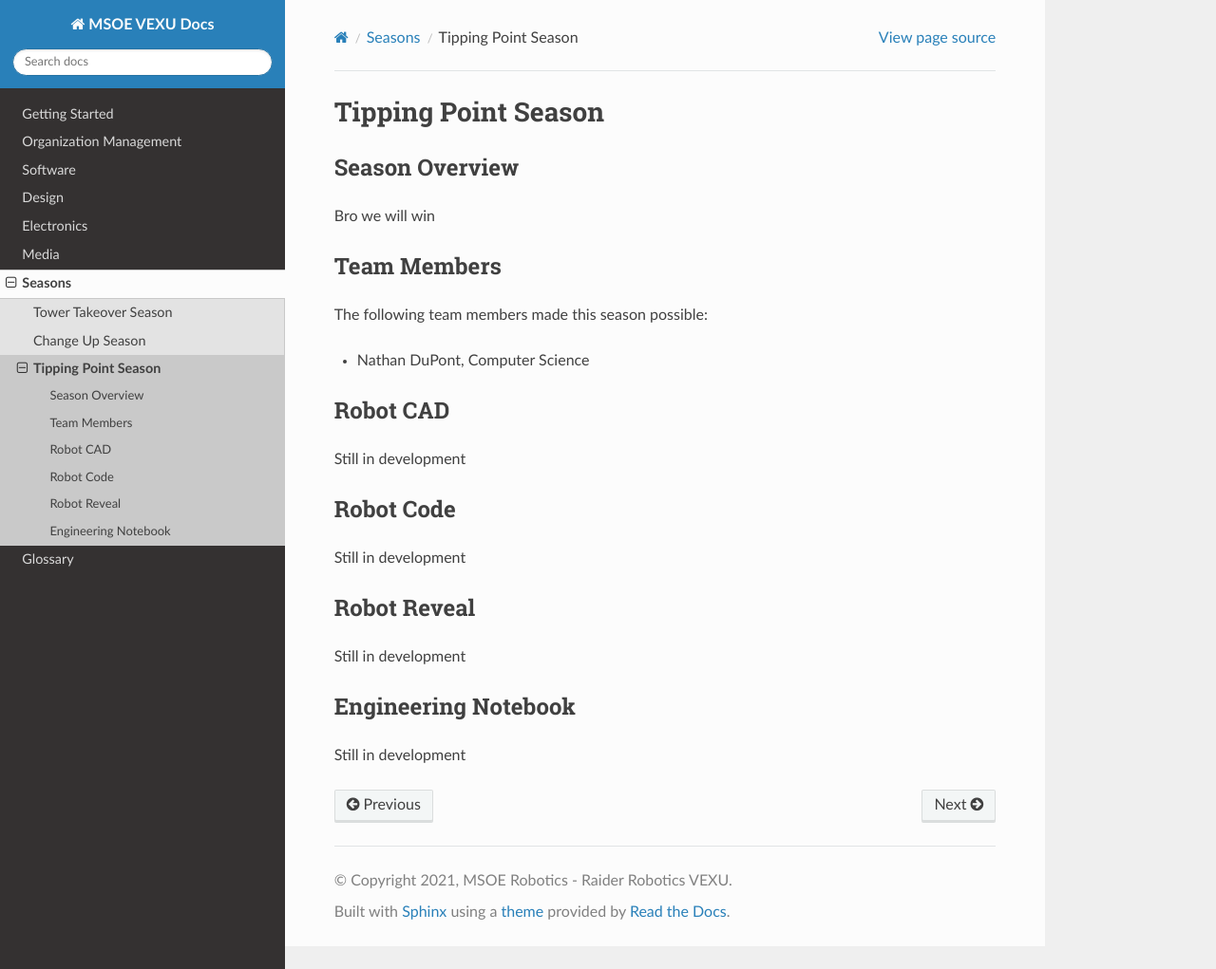
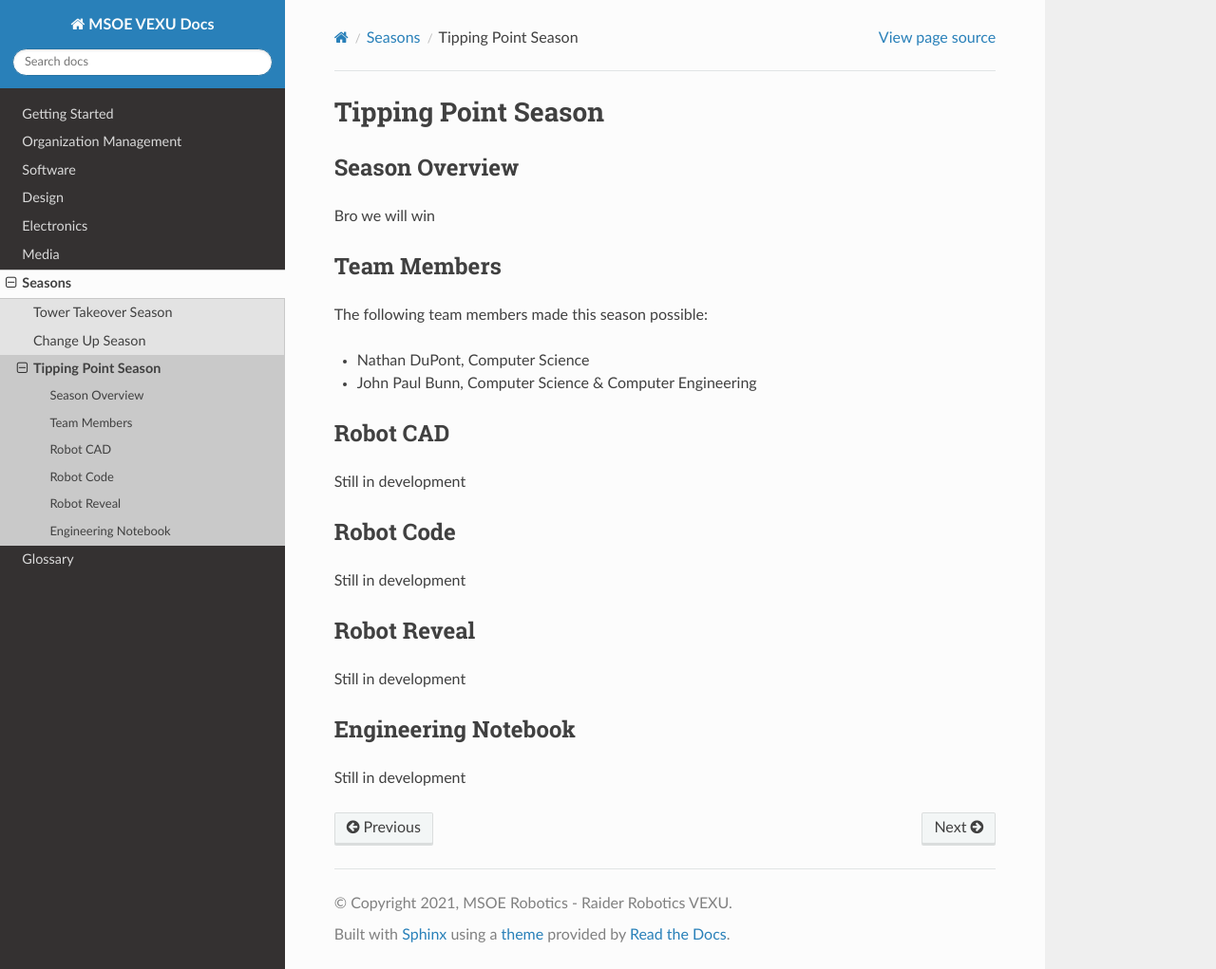
Before and after one commit to msoe-vex/docs, a Sphinx documentation site: the page built from source/seasons/tipping-point/tipping-point.rst, in a window 1280 px wide and 1021 px high. Shown: the whole window at 95% size. Built offline with Sphinx 7.4.7 and the Read the Docs theme 2.0.0, drawn with Linux system fonts in a browser that asks for light colours.

Commit message:
JP Bunn added his name to tipping-point.rst

```diff
--- a/source/seasons/tipping-point/tipping-point.rst
+++ b/source/seasons/tipping-point/tipping-point.rst
@@ -14,6 +14,7 @@ Team Members
 The following team members made this season possible:
 
 - Nathan DuPont, Computer Science
+- John Paul Bunn, Computer Science & Computer Engineering
 
 
 Robot CAD
```
